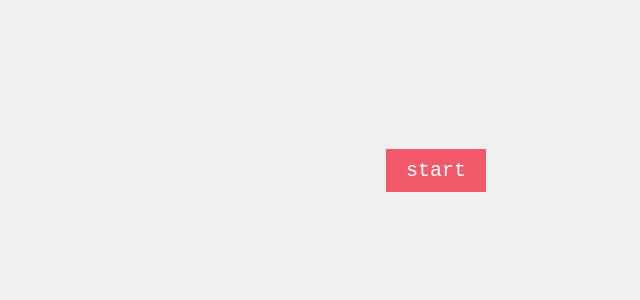
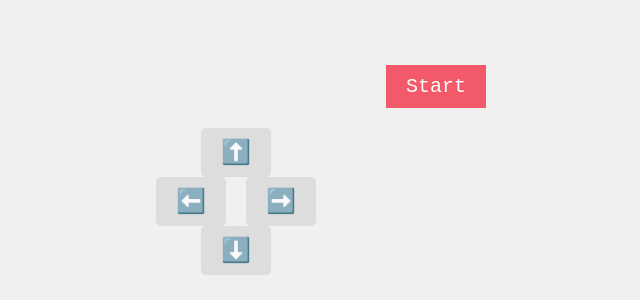
Before and after one commit to angelfa06/proyecto_programacion, a plain HTML site: page index.html in a window 1280 px wide. Shown: the part 500-800 px from the top of the page, without its empty margins (404-1044 px from the left). Drawn offline with Linux system fonts and the light colour scheme.

Commit message:
index.html

```diff
--- a/index.html
+++ b/index.html
@@ -5,15 +5,23 @@
     <meta name="viewport" content="width=device-width, initial-scale=1.0">
     <link rel="stylesheet" href="style.css">
     <script src="app.js" defer></script>
-    <title>Document</title>
+    <title>Snake Game</title>
 </head>
 <body>
     <div id="board"></div>
     <div class="boardInfo">
         <div>
-          <div id="scoreBoard"></div>
+            <div id="scoreBoard"></div>
         </div>
-     <button id="start">start</button>
+        <button id="start">Start</button>
+    </div>
+    <div id="controls">
+        <button class="arrow" id="arrowUp">⬆️</button>
+        <div class="horizontalArrows">
+            <button class="arrow" id="arrowLeft">⬅️</button>
+            <button class="arrow" id="arrowRight">➡️</button>
+        </div>
+        <button class="arrow" id="arrowDown">⬇️</button>
     </div>
     <div id="gameOver">Game Over</div>
 </body>
```
